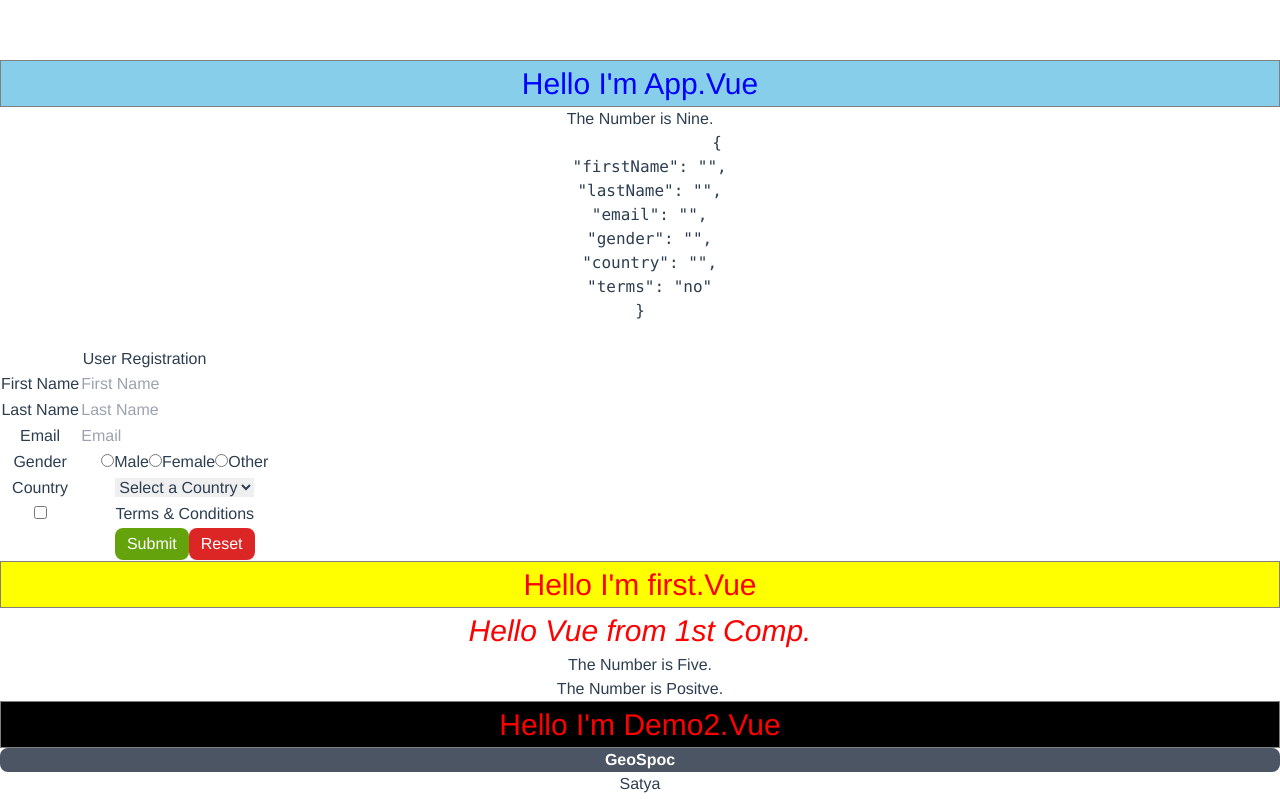
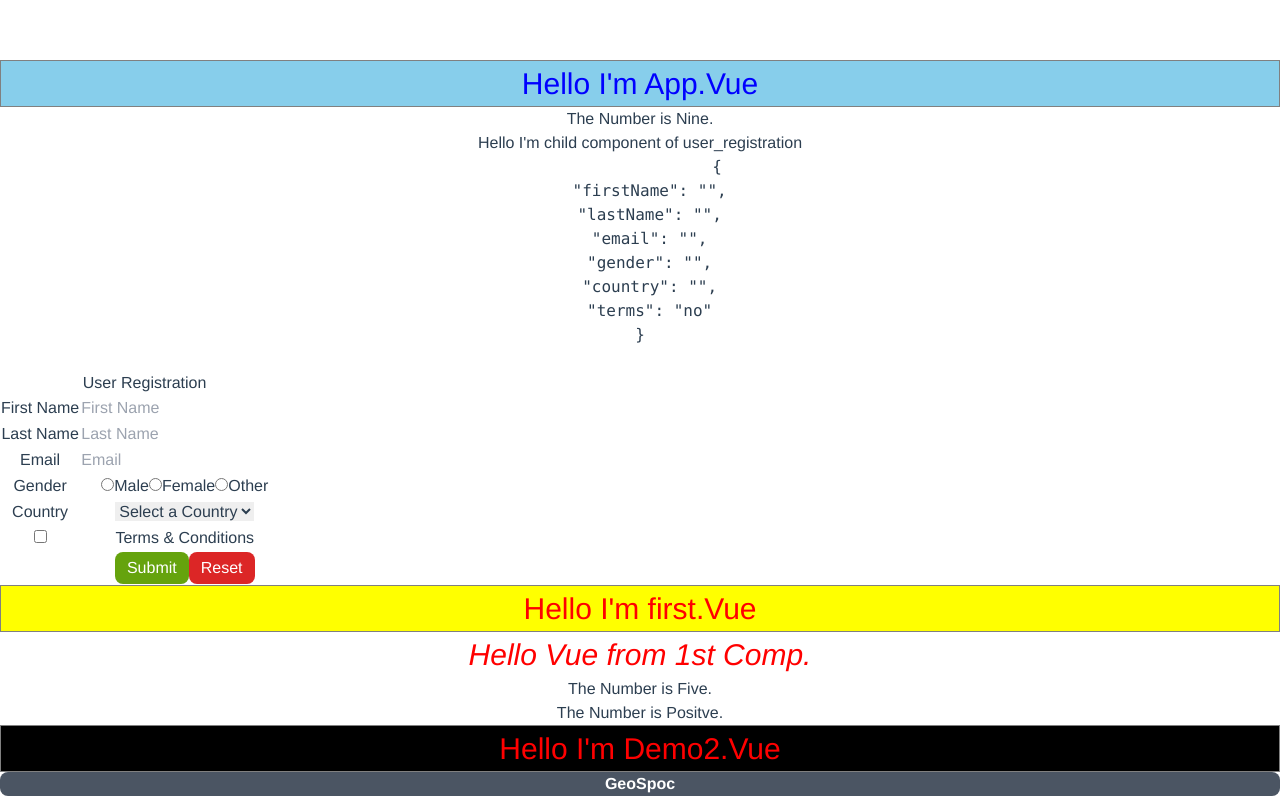
Before and after one commit to satya-auti/VueJsProject, a Vue app: page / in a window 1280 px wide. Shown: the top 799 px of the page. Built offline with nearby package versions, Linux system fonts and the light colour scheme.

Commit message:
child component updated

```diff
--- /dev/null
+++ b/src/components/child.vue
@@ -0,0 +1,16 @@
+<template>
+    <h1>Hello I'm child component of user_registration</h1>
+</template>
+<script>
+    export default {
+        name:'App',
+        data(){
+            return {};
+        },
+    };
+
+</script>
+
+<style>
+
+</style>
--- a/src/components/user_registration.vue
+++ b/src/components/user_registration.vue
@@ -1,4 +1,7 @@
 <template>
+<child>
+
+</child>
 <div>
             <pre>
                 {{JSON.stringify(formValues,null,2)}}
@@ -109,9 +112,12 @@
 </template>
 
 <script>
+import child from './child.vue'
+
  export default {
 
         name:'App',
+        components:{ child },
         data(){
             return {
                 formValues: {
```
